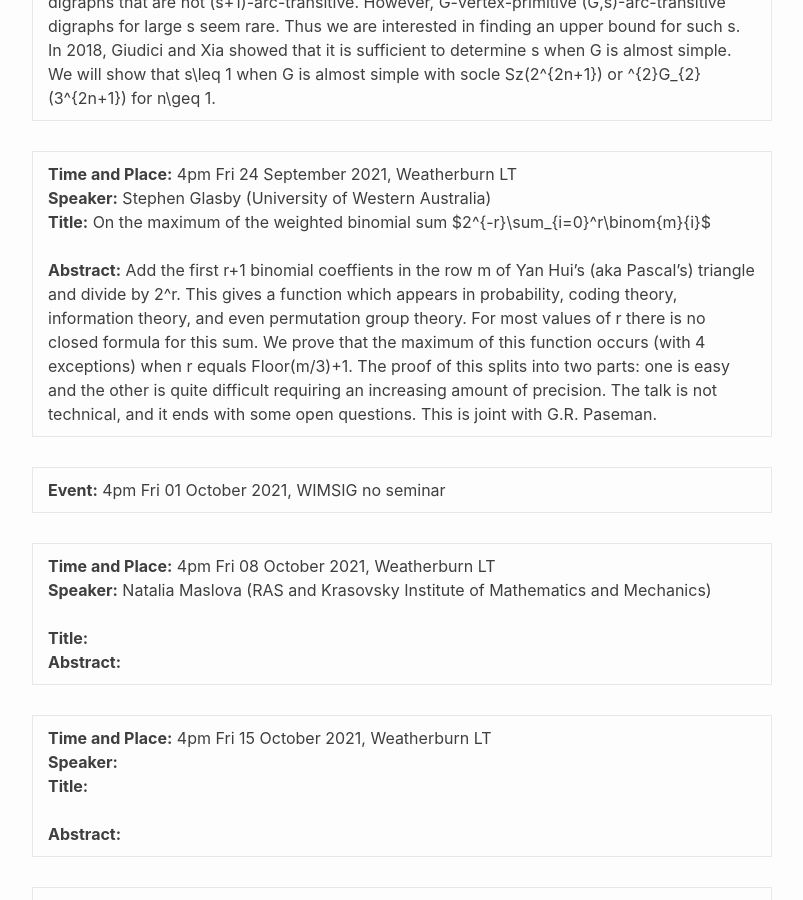
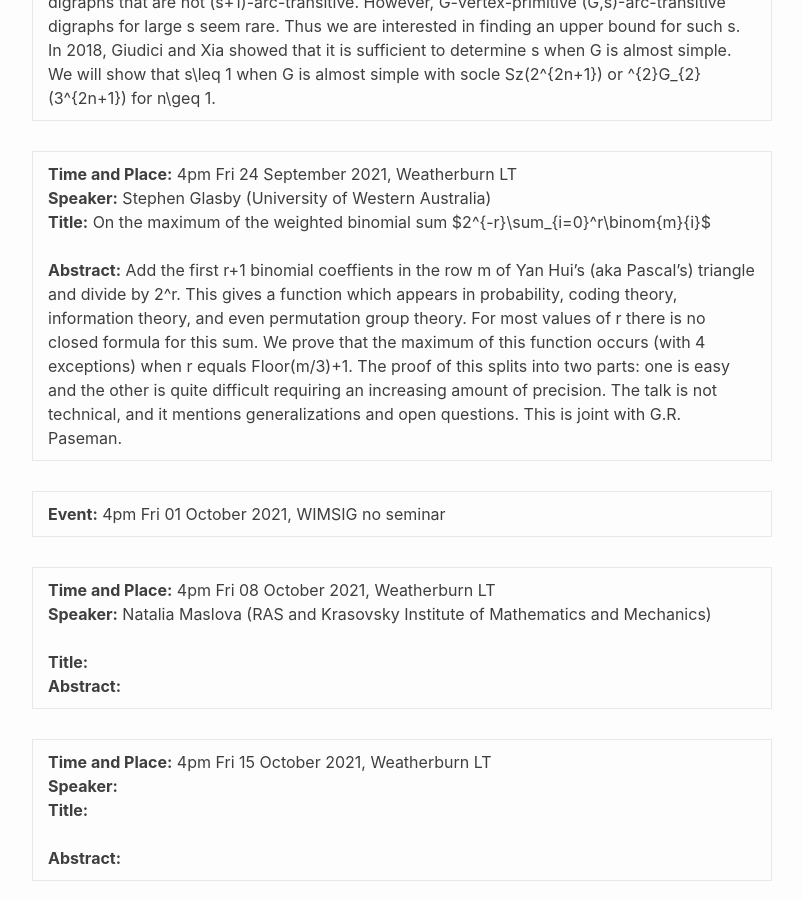
Before and after one commit to StephenGlasby/StephenGlasby.github.io, a Jekyll site: the page built from GandCSeminars.md, in a window 1280 px wide and 900 px high, scrolled down 4714 px. Shown: the whole window, without its empty margins (238-1041 px from the left). Built offline with Jekyll 4.4.1, drawn with Linux system fonts in a browser that asks for light colours.

Commit message:
My abstract

```diff
--- a/GandCSeminars.md
+++ b/GandCSeminars.md
@@ -33,7 +33,7 @@
 
 |**Time and Place:** 4pm Fri 17 September 2021, Weatherburn LT<br>              **Speaker:** Lie Chen (UWA in China)<br>                                        **Title:**  Vertex-primitive s-arc-transitive digraphs of almost simple groups<br><br>                                                                          **Abstract:** The property of s-arc-transitivity has been well studied for many years. Weiss proved that finite undirected graphs that are not cycles can be at most 7-arc-transitive. On the other hand, Praeger showed that for each s there are infinitely many finite s-arc-transitive digraphs that are not (s+1)-arc-transitive. However, G-vertex-primitive (G,s)-arc-transitive digraphs for large s seem rare. Thus we are interested in finding an upper bound for such s. In 2018, Giudici and Xia showed that it is sufficient to determine s when G is almost simple. We will show that s\leq 1 when G is almost simple  with socle Sz(2^{2n+1}) or ^{2}G_{2}(3^{2n+1}) for n\geq 1. |
 
-|**Time and Place:** 4pm Fri 24 September 2021, Weatherburn LT<br>                 **Speaker:** Stephen Glasby (University of Western Australia)<br>                 **Title:**  On the maximum of the weighted binomial sum $2^{-r}\sum_{i=0}^r\binom{m}{i}$<br><br>                    **Abstract:** Add the first r+1 binomial coeffients in the row m of Yan Hui's (aka Pascal's) triangle and divide by 2^r. This gives a function which appears in probability, coding theory, information theory, and even permutation group theory. For most values of r there is no closed formula for this sum. We prove that the maximum of this function occurs (with 4 exceptions) when r equals Floor(m/3)+1. The proof of this splits into two parts: one is easy and the other is quite difficult requiring an increasing amount of precision. The talk is not technical, and it ends with some open questions. This is joint with G.R. Paseman. |
+|**Time and Place:** 4pm Fri 24 September 2021, Weatherburn LT<br>                 **Speaker:** Stephen Glasby (University of Western Australia)<br>                 **Title:**  On the maximum of the weighted binomial sum $2^{-r}\sum_{i=0}^r\binom{m}{i}$<br><br>                    **Abstract:** Add the first r+1 binomial coeffients in the row m of Yan Hui's (aka Pascal's) triangle and divide by 2^r. This gives a function which appears in probability, coding theory, information theory, and even permutation group theory. For most values of r there is no closed formula for this sum. We prove that the maximum of this function occurs (with 4 exceptions) when r equals Floor(m/3)+1. The proof of this splits into two parts: one is easy and the other is quite difficult requiring an increasing amount of precision. The talk is not technical, and it mentions generalizations and open questions. This is joint with G.R. Paseman. |
 
 |**Event:** 4pm Fri 01 October 2021, WIMSIG no seminar<br>|
 
```
